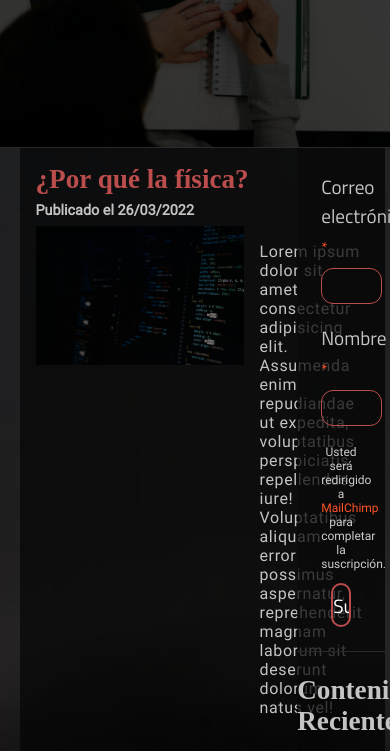
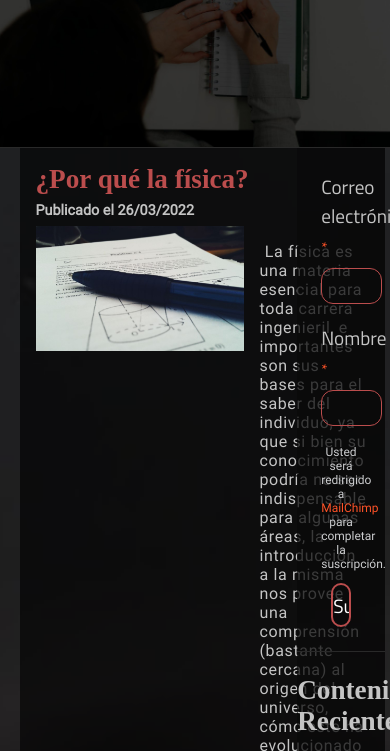
Before and after one commit to jossandreslch/Kronos, a plain HTML site: page ingenieria.html in a window 390 px wide. Shown: the part 349-1100 px from the top of the page. Drawn offline with Linux system fonts and the light colour scheme; a script that the page names is missing; files whose address does not match are found by name; a web font is replaced by a local one.

Commit message:
Optimizamos la visualización de los artículos, e iniciamos el diseño responsive. Cambiamos a nombre 'Pensares'

```diff
--- a/assets/css/style.css
+++ b/assets/css/style.css
@@ -477,6 +477,7 @@ body {
     letter-spacing: 0.04em;
     color: #c4c4c4;
     padding: 0 0 0 1em;
+    text-indent: 5%;
 }
 
 /* START OF RIGHT COLUMN */
@@ -1063,3 +1064,7 @@ footer .footer-content {
 }
 
 /*  ARTICLE'S FINISHED */
+
+/*  START RESPONSIVE */
+
+/*  FINISH RESPONSIVE */
--- a/ingenieria.html
+++ b/ingenieria.html
@@ -91,8 +91,8 @@
                         <h2><a href="./fisica-inicio.html">¿Por qué la física?</a></h2>
                         <h5>Publicado el 26/03/2022</h5>
                         <div class="articles-preview">
-                            <img src="./assets/img/temas/software.jpg"/>
-                            <p> Lorem ipsum dolor sit amet consectetur adipisicing elit. Assumenda enim repudiandae ut expedita, voluptatibus perspiciatis repellendus iure! Voluptatibus aliquam error possimus aspernatur, reprehenderit magnam laborum sit deserunt dolorum natus vel! </p>
+                            <img src="./assets/img/pages/ingenieria/fisica.jpeg"/>
+                            <p>La física es una materia esencial para toda carrera ingenieril, e importantes son sus bases para el saber del individuo, ya que si bien su conocimiento podría no ser indispensable para algunas áreas, la introducción a la misma nos provee una comprensión (bastante cercana) al origen del universo, cómo este ha evolucionado y cómo lo sigue haciendo, así como las reglas (o “leyes”) que rigen los fenómenos que observamos y en base a los cuales debemos de operar.</p>
                         </div>
 
                     </article>
```
Also changed, not shown: politica.html (+2 -2 lines).
